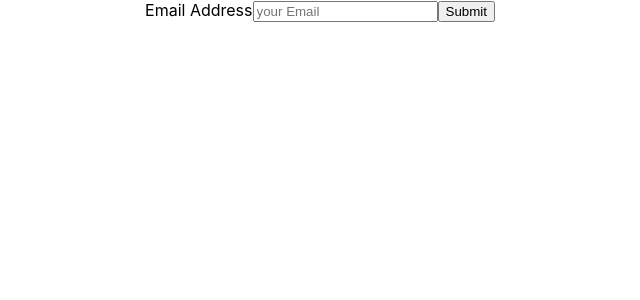
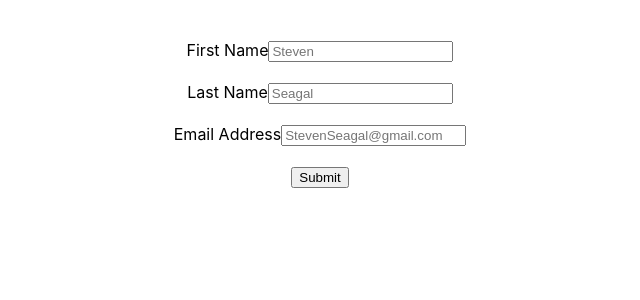
Before and after one commit to IvanGerman/formik, a React (Create React App) app: page / in a window 1280 px wide. Shown: the top 300 px of the page, without its empty margins (320-960 px from the left). Built offline with nearby package versions, Linux system fonts and the light colour scheme.

Commit message:
feat: add firstname/lastname fields to the form

```diff
--- a/src/components/Formik/SignupForm1.jsx
+++ b/src/components/Formik/SignupForm1.jsx
@@ -2,20 +2,44 @@
 import { useFormik } from 'formik';
 
 const SignupForm1 = () => {
-   // Pass the useFormik() hook initial form values and a submit function that will
-   // be called when the form is submitted
+  // Note that we have to initialize ALL of fields with values. These
+  // could come from props, but since we don’t want to prefill this form,
+  // we just use an empty string. If we don’t do this, React will yell
+  // at us.
   const formik = useFormik({
     initialValues: {
+      firstName: '',
+      lastName: '',
       email: '',
     },
     onSubmit: values => {
-       //here we can send form data to server
-       console.log('form values-----',values);
+      console.log('form values----',values);
       alert(JSON.stringify(values, null, 2));
     },
   });
   return (
     <form onSubmit={formik.handleSubmit}>
+      <br/><br/>
+      <label htmlFor="firstName">First Name</label>
+      <input
+        id="firstName"
+        name="firstName"
+        type="text"
+        onChange={formik.handleChange}
+        value={formik.values.firstName}
+        placeholder="Steven"
+      />
+      <br/><br/>
+      <label htmlFor="lastName">Last Name</label>
+      <input
+        id="lastName"
+        name="lastName"
+        type="text"
+        onChange={formik.handleChange}
+        value={formik.values.lastName}
+        placeholder="Seagal"
+      />
+      <br/><br/>
       <label htmlFor="email">Email Address</label>
       <input
         id="email"
@@ -23,9 +47,9 @@
         type="email"
         onChange={formik.handleChange}
         value={formik.values.email}
-         placeholder="your Email"
+        placeholder="StevenSeagal@gmail.com"
       />
-
+      <br/><br/>
       <button type="submit">Submit</button>
     </form>
   );
```
Lines whose indentation alone changed are shown as unchanged.
